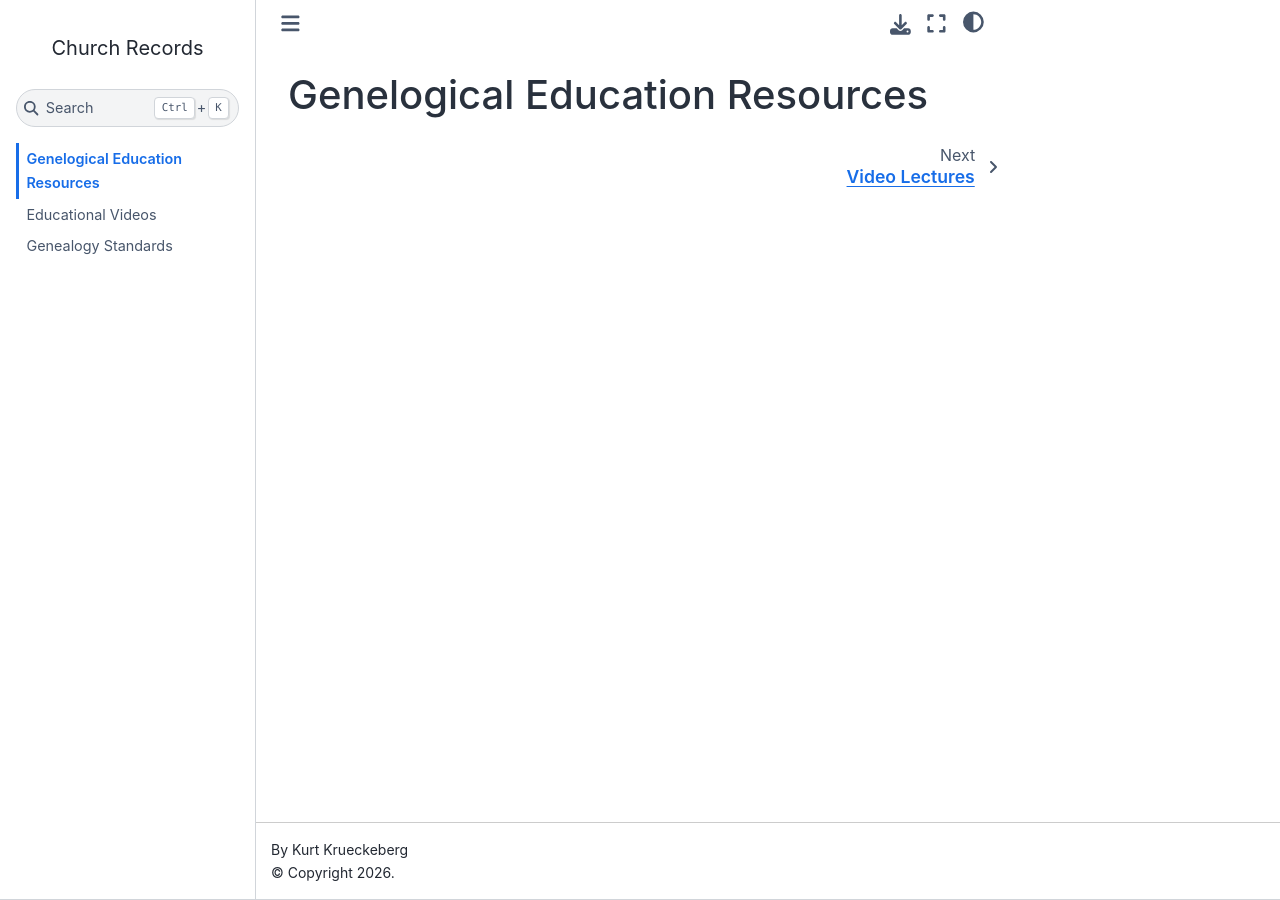
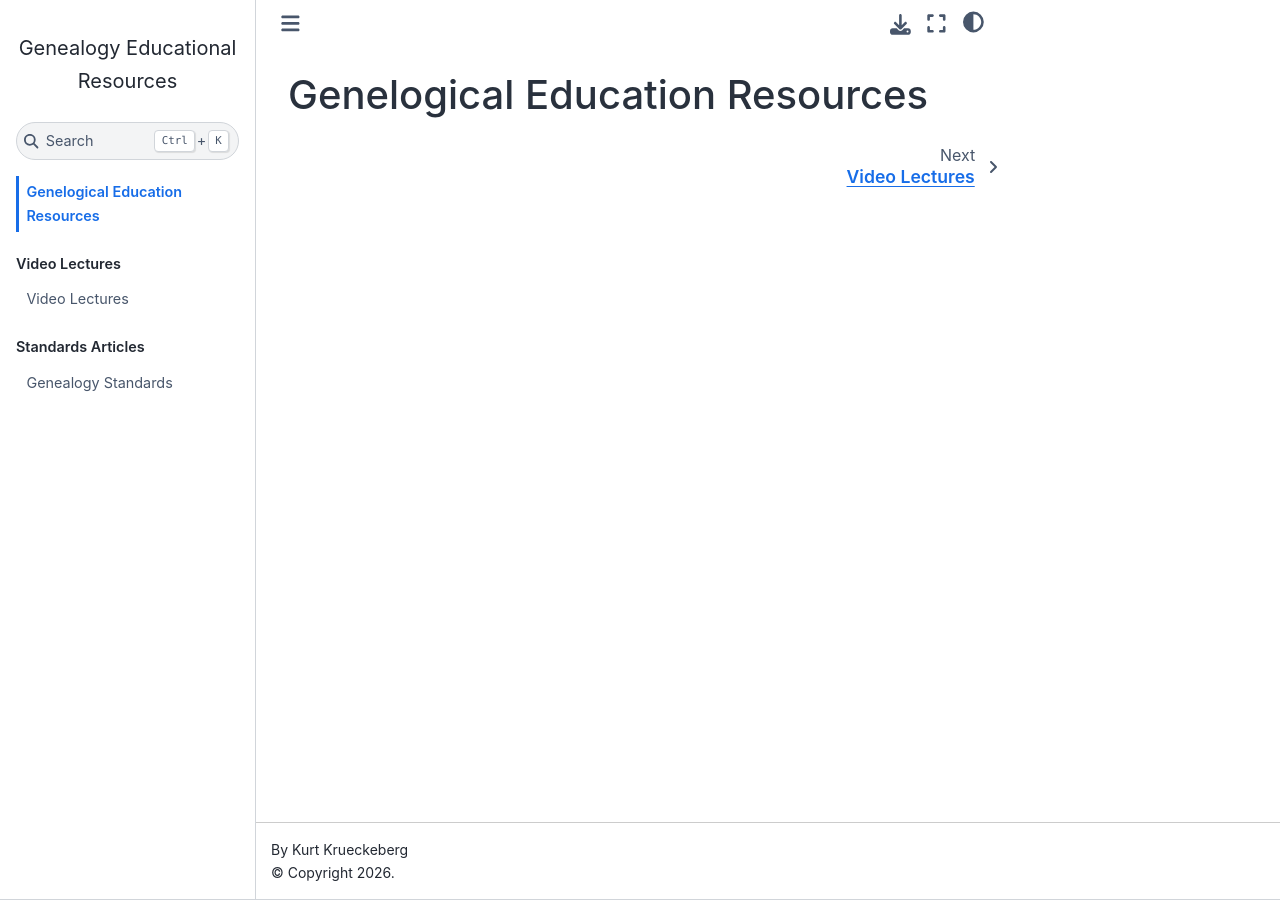
Before and after one commit to kurt-krueckeberg/sphinx-edu, a Jupyter Book: the page built from root/index.md, in a window 1280 px wide. Built offline with Jupyter Book 1.0.4 settings and Sphinx 7.4.7 and the Sphinx Book theme 1.1.4, drawn with Linux system fonts in a browser that asks for light colours.

Commit message:
Update files

```diff
--- a/_config.yml
+++ b/_config.yml
@@ -1,7 +1,7 @@
 # Book settings
 # Learn more at https://jupyterbook.org/customize/config.html
 
-title: 'Church Records'
+title: 'Genealogy Educational Resources'
 author: Kurt Krueckeberg
 copyright: '2026'
 #logo:  Prefer the PyDatat theme settings of image_light and image_dark
--- a/_toc.yml
+++ b/_toc.yml
@@ -3,8 +3,10 @@
 # those nested groups have been flattened, with comments preserving their labels.
 format: jb-book
 root: root/index.md
-chapters:
-  - file: videos/edu-videos
-    title: Educational Videos
-  - file: standards/standard-35
-    title: Genealogy Standards
+parts:
+  - caption: Video Lectures
+    chapters:
+      - file: videos/edu-videos
+  - caption: Standards Articles
+    chapters:
+      - file: standards/standard-35
```
